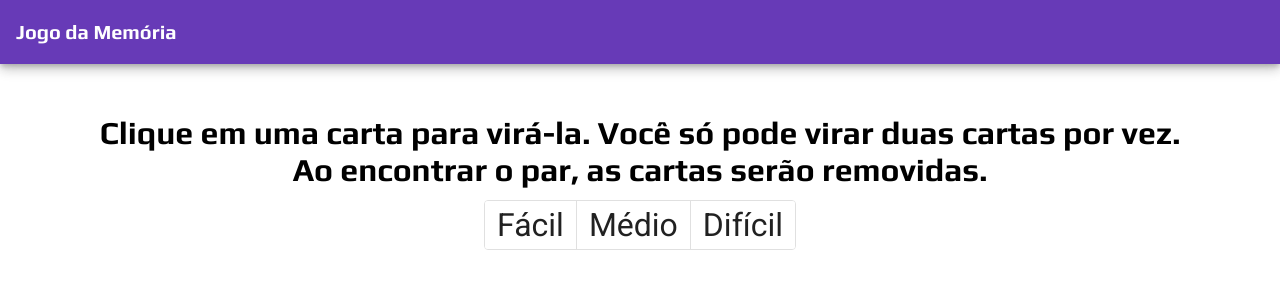
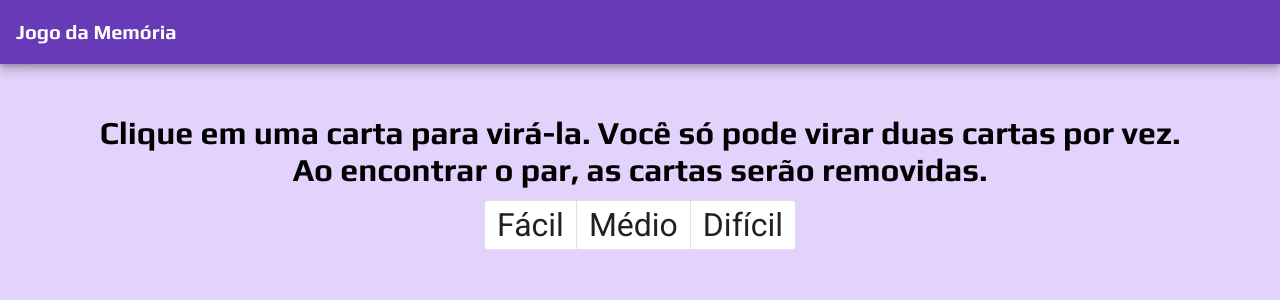
Before and after one commit to BRtony/jogo-da-memoria-angular, an Angular app: page / in a window 1280 px wide. Shown: the top 300 px of the page. Built offline with nearby package versions, Linux system fonts and the light colour scheme.

Commit message:
color change

```diff
--- a/src/styles.css
+++ b/src/styles.css
@@ -1,4 +1,7 @@
 /* You can add global styles to this file, and also import other style files */
 
 html, body { height: 100%; }
-body { margin: 0; font-family: Roboto, "Helvetica Neue", sans-serif; }
+body { margin: 0; font-family: Roboto, "Helvetica Neue", sans-serif;
+background-color: hsla(262, 91%, 87%, 0.705);
+
+}
```
